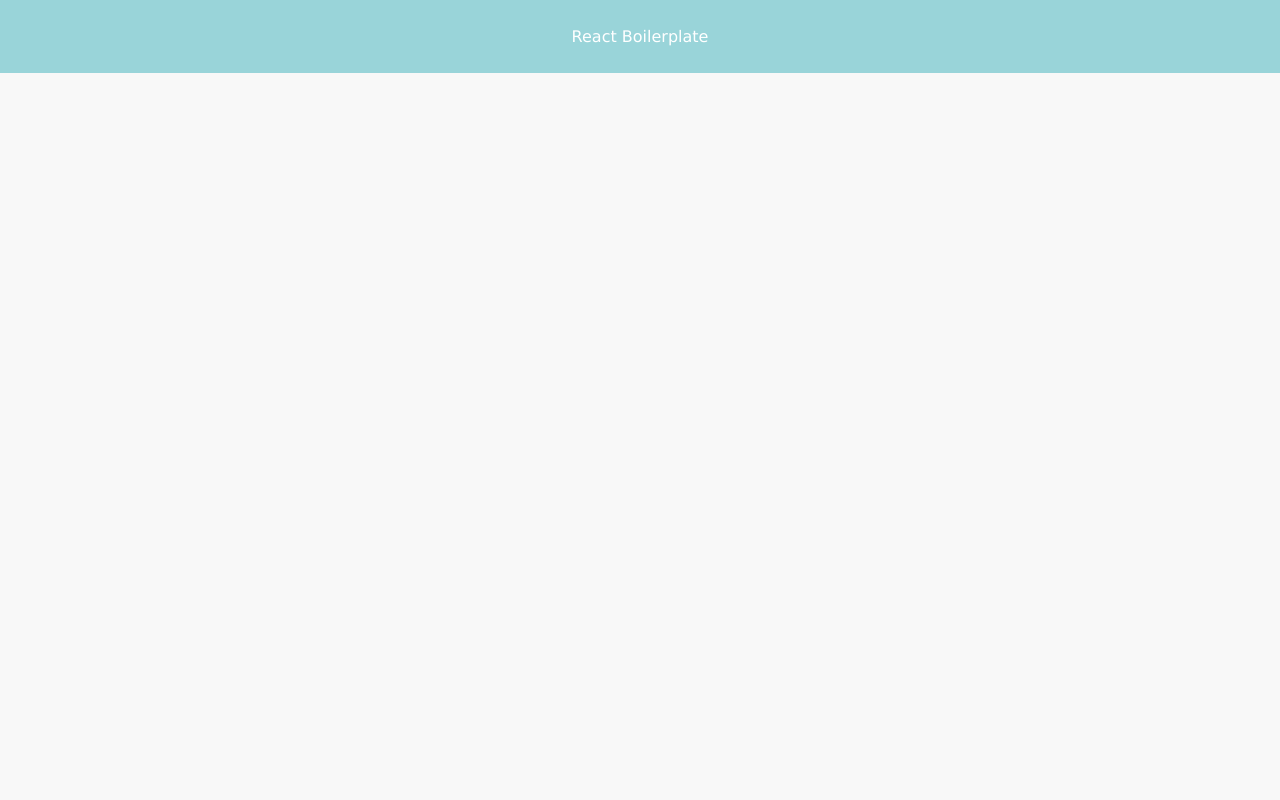
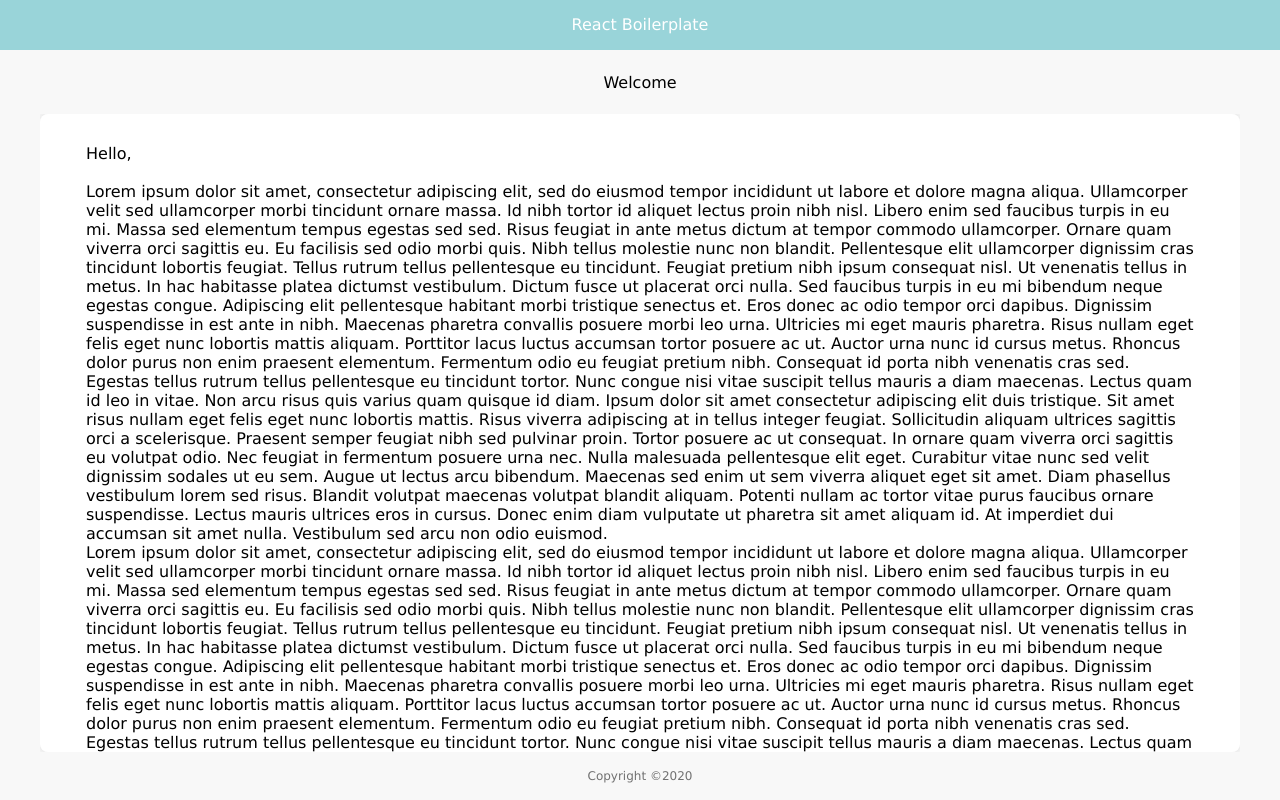
Before and after one commit to GlennSandoval/react-boilerplate, a React app: page / in a window 1280 px wide. Built offline with nearby package versions, Linux system fonts and the light colour scheme.

Commit message:
Clean up styling on app page

```diff
--- a/public/index.html
+++ b/public/index.html
@@ -2,7 +2,7 @@
 <html lang="en">
 <head>
     <meta charset="utf-8" />
-    <title></title>
+    <meta name="viewport" content="width=device-width, initial-scale=1">
 </head>
 <body>
     <div id="root"></div>
--- a/src/app.scss
+++ b/src/app.scss
@@ -5,43 +5,62 @@
   font-family: "Verdana", sans-serif;
   font-size: 16px;
   justify-content: center;
+  height: 100%;
+  overflow: hidden;
+  margin-bottom: 1em;
 
-  margin-bottom: 1rem;
-
-  grid-template-columns: minmax(1rem ,1fr) minmax(400px, 635px) 24px minmax(auto, 447px) minmax(1rem ,1fr);
-  grid-template-rows: 73px 153px auto 73px;
+  grid-template-columns: minmax(5px, 1fr) minmax(10px, 400px) minmax(290px, 400px) minmax(10px, 400px) minmax(5px, 1fr);
+  grid-template-rows: 50px minmax(2em, 4em) minmax(5em, auto) minmax(1em, 3em);
   grid-template-areas:
-          "titleleft title title title titleright"
-          "leftgutter header header header rightgutter"
+          "headerleft header header header headerright"
+          "leftgutter title title title rightgutter"
           "leftgutter content content content rightgutter"
           "footerleft footer footer footer footerright";
 
-  .box {
-    border-width: 0;
-    border-style: solid;
-    border-color: $primary-dark-grey;
-    border-radius: 8px;
-
-    box-shadow: 0 0 7px 0 rgba(0, 0, 0, 0.12);
-    background-color: white;
-
-    padding: 30px 46px;
+  #Header {
+    grid-area: 1 / headerleft / 1 / headerright;
+    color: white;
+    text-align: center;
+    line-height: 50px;
+    background: $secondary-light-blue;
   }
 
   #Title {
-    grid-area: 1 / titleleft / 1 / titleright;
-    color: white;
+    grid-area: title;
     text-align: center;
-    line-height: 73px;
-    background: $secondary-light-blue;
-  }
-
-  #Header {
-    grid-area: header;
+    display: flex;
+    flex-direction: column;
+    justify-content: center;
   }
 
   #Content {
-    grid-area: details;
+    overflow: hidden;
+    grid-area: content;
+    display: flex;
+
+    .box {
+      flex: 1;
+      border-width: 0;
+      border-style: solid;
+      border-color: $primary-dark-grey;
+      border-radius: 8px;
+
+      box-shadow: 0 0 7px 0 rgba(0, 0, 0, 0.12);
+      background-color: white;
+
+      padding: 30px 46px;
+      overflow-y: auto;
+    }
+  }
+
+  footer {
+    grid-area: footerleft / footer / footerright;
+    display: flex;
+    flex-direction: column;
+    justify-content: center;
+    align-items: center;
+    font-size: .75em;
+    color: $primary-dark-grey;
   }
 
 }
--- a/src/app.tsx
+++ b/src/app.tsx
@@ -6,7 +6,71 @@ export default function App() {
   return (
     <>
       <div id="App">
-        <div id="Title">React Boilerplate</div>
+        <div id="Header">React Boilerplate</div>
+        <h1 id="Title">Welcome</h1>
+        <div id="Content">
+          <div className="box">
+            <p>Hello,</p>
+            <br />
+            <p>Lorem ipsum dolor sit amet, consectetur adipiscing elit, sed do eiusmod tempor incididunt ut labore et
+               dolore magna aliqua. Ullamcorper velit sed ullamcorper morbi tincidunt ornare massa. Id nibh tortor id
+               aliquet lectus proin nibh nisl. Libero enim sed faucibus turpis in eu mi. Massa sed elementum tempus
+               egestas sed sed. Risus feugiat in ante metus dictum at tempor commodo ullamcorper. Ornare quam viverra
+               orci sagittis eu. Eu facilisis sed odio morbi quis. Nibh tellus molestie nunc non blandit. Pellentesque
+               elit ullamcorper dignissim cras tincidunt lobortis feugiat. Tellus rutrum tellus pellentesque eu
+               tincidunt. Feugiat pretium nibh ipsum consequat nisl. Ut venenatis tellus in metus. In hac habitasse
+               platea dictumst vestibulum. Dictum fusce ut placerat orci nulla. Sed faucibus turpis in eu mi bibendum
+               neque egestas congue.
+
+               Adipiscing elit pellentesque habitant morbi tristique senectus et. Eros donec ac odio tempor orci
+               dapibus. Dignissim suspendisse in est ante in nibh. Maecenas pharetra convallis posuere morbi leo urna.
+               Ultricies mi eget mauris pharetra. Risus nullam eget felis eget nunc lobortis mattis aliquam. Porttitor
+               lacus luctus accumsan tortor posuere ac ut. Auctor urna nunc id cursus metus. Rhoncus dolor purus non
+               enim praesent elementum. Fermentum odio eu feugiat pretium nibh. Consequat id porta nibh venenatis cras
+               sed. Egestas tellus rutrum tellus pellentesque eu tincidunt tortor. Nunc congue nisi vitae suscipit
+               tellus mauris a diam maecenas. Lectus quam id leo in vitae. Non arcu risus quis varius quam quisque id
+               diam. Ipsum dolor sit amet consectetur adipiscing elit duis tristique. Sit amet risus nullam eget felis
+               eget nunc lobortis mattis. Risus viverra adipiscing at in tellus integer feugiat.
+
+               Sollicitudin aliquam ultrices sagittis orci a scelerisque. Praesent semper feugiat nibh sed pulvinar
+               proin. Tortor posuere ac ut consequat. In ornare quam viverra orci sagittis eu volutpat odio. Nec feugiat
+               in fermentum posuere urna nec. Nulla malesuada pellentesque elit eget. Curabitur vitae nunc sed velit
+               dignissim sodales ut eu sem. Augue ut lectus arcu bibendum. Maecenas sed enim ut sem viverra aliquet eget
+               sit amet. Diam phasellus vestibulum lorem sed risus. Blandit volutpat maecenas volutpat blandit aliquam.
+               Potenti nullam ac tortor vitae purus faucibus ornare suspendisse. Lectus mauris ultrices eros in cursus.
+               Donec enim diam vulputate ut pharetra sit amet aliquam id. At imperdiet dui accumsan sit amet nulla.
+               Vestibulum sed arcu non odio euismod.</p>
+            <p>Lorem ipsum dolor sit amet, consectetur adipiscing elit, sed do eiusmod tempor incididunt ut labore et
+               dolore magna aliqua. Ullamcorper velit sed ullamcorper morbi tincidunt ornare massa. Id nibh tortor id
+               aliquet lectus proin nibh nisl. Libero enim sed faucibus turpis in eu mi. Massa sed elementum tempus
+               egestas sed sed. Risus feugiat in ante metus dictum at tempor commodo ullamcorper. Ornare quam viverra
+               orci sagittis eu. Eu facilisis sed odio morbi quis. Nibh tellus molestie nunc non blandit. Pellentesque
+               elit ullamcorper dignissim cras tincidunt lobortis feugiat. Tellus rutrum tellus pellentesque eu
+               tincidunt. Feugiat pretium nibh ipsum consequat nisl. Ut venenatis tellus in metus. In hac habitasse
+               platea dictumst vestibulum. Dictum fusce ut placerat orci nulla. Sed faucibus turpis in eu mi bibendum
+               neque egestas congue.
+
+               Adipiscing elit pellentesque habitant morbi tristique senectus et. Eros donec ac odio tempor orci
+               dapibus. Dignissim suspendisse in est ante in nibh. Maecenas pharetra convallis posuere morbi leo urna.
+               Ultricies mi eget mauris pharetra. Risus nullam eget felis eget nunc lobortis mattis aliquam. Porttitor
+               lacus luctus accumsan tortor posuere ac ut. Auctor urna nunc id cursus metus. Rhoncus dolor purus non
+               enim praesent elementum. Fermentum odio eu feugiat pretium nibh. Consequat id porta nibh venenatis cras
+               sed. Egestas tellus rutrum tellus pellentesque eu tincidunt tortor. Nunc congue nisi vitae suscipit
+               tellus mauris a diam maecenas. Lectus quam id leo in vitae. Non arcu risus quis varius quam quisque id
+               diam. Ipsum dolor sit amet consectetur adipiscing elit duis tristique. Sit amet risus nullam eget felis
+               eget nunc lobortis mattis. Risus viverra adipiscing at in tellus integer feugiat.
+
+               Sollicitudin aliquam ultrices sagittis orci a scelerisque. Praesent semper feugiat nibh sed pulvinar
+               proin. Tortor posuere ac ut consequat. In ornare quam viverra orci sagittis eu volutpat odio. Nec feugiat
+               in fermentum posuere urna nec. Nulla malesuada pellentesque elit eget. Curabitur vitae nunc sed velit
+               dignissim sodales ut eu sem. Augue ut lectus arcu bibendum. Maecenas sed enim ut sem viverra aliquet eget
+               sit amet. Diam phasellus vestibulum lorem sed risus. Blandit volutpat maecenas volutpat blandit aliquam.
+               Potenti nullam ac tortor vitae purus faucibus ornare suspendisse. Lectus mauris ultrices eros in cursus.
+               Donec enim diam vulputate ut pharetra sit amet aliquam id. At imperdiet dui accumsan sit amet nulla.
+               Vestibulum sed arcu non odio euismod.</p>
+          </div>
+        </div>
+        <footer>Copyright ©{(new Date()).getFullYear()}</footer>
       </div>
     </>
   );
--- a/src/index.scss
+++ b/src/index.scss
@@ -3,4 +3,10 @@
 
 body {
   background: $secondary-light-grey;
+  overflow: hidden;
+
+  #root {
+    height: 100%;
+  }
+
 }
--- a/src/style/reset.scss
+++ b/src/style/reset.scss
@@ -11,3 +11,8 @@
   padding: 0;
   margin: 0;
 }
+
+html,
+body {
+  height: 100%;
+}
```
